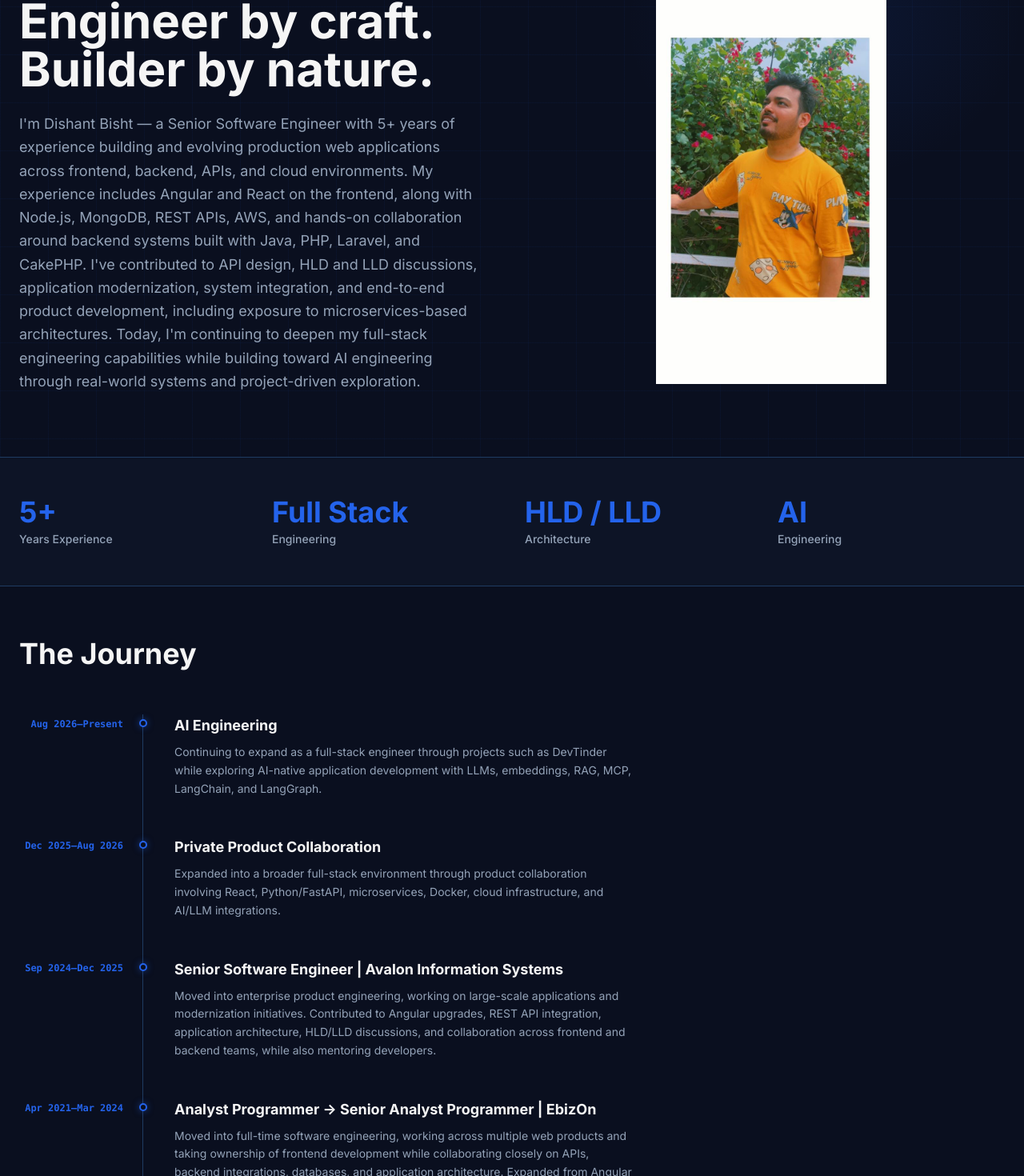
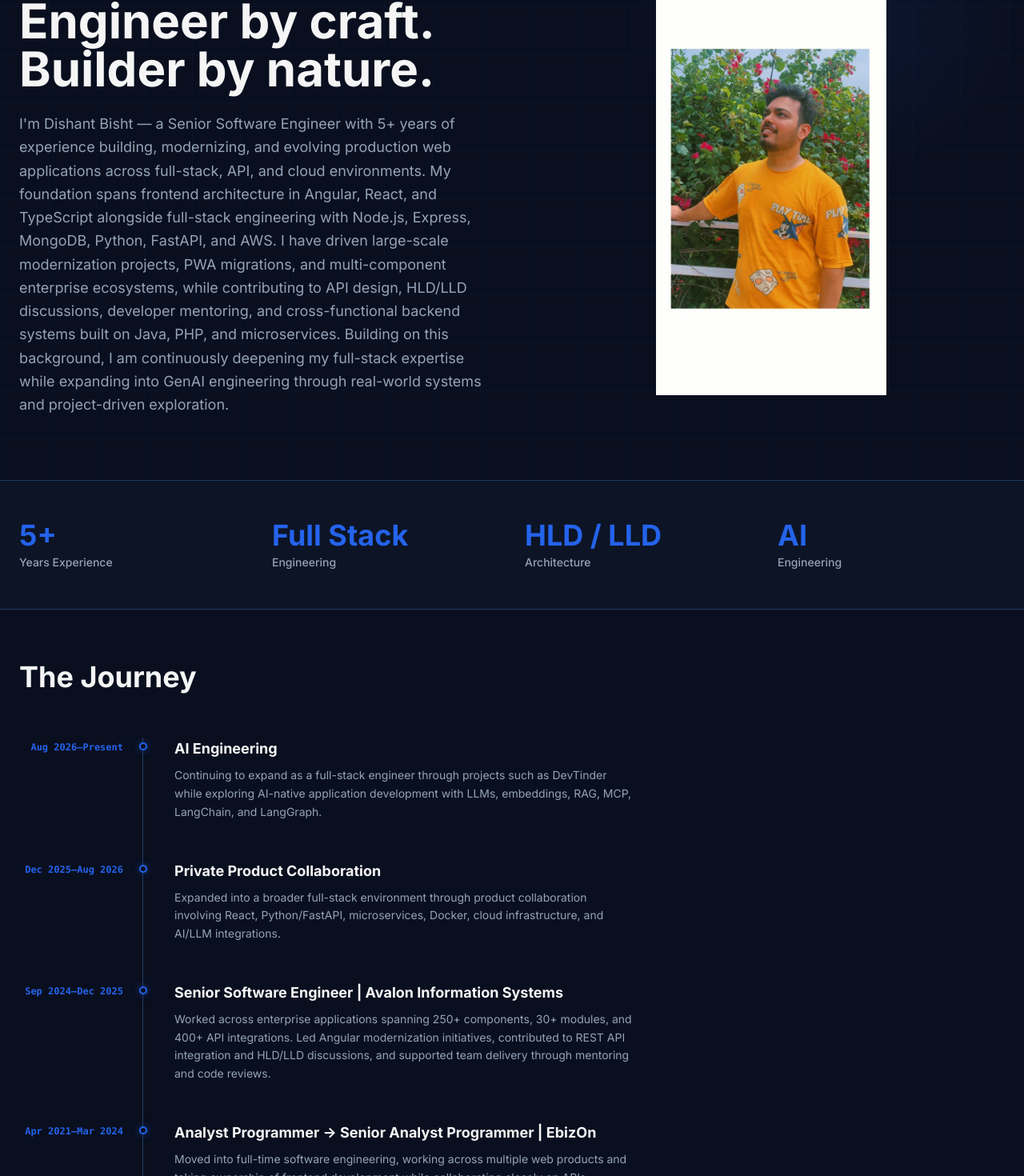
Before and after one commit to dakshbisht1999/portfolio, a React (Vite) app: page /about in a window 1280 px wide. Shown: the part 172-1642 px from the top of the page at 80% size. Built offline with nearby package versions, Linux system fonts and the light colour scheme.

Commit message:
deploy: updated the bio and experience details in about page

```diff
--- a/src/contents/content.ts
+++ b/src/contents/content.ts
@@ -260,7 +260,13 @@ export const about = {
     eyebrow: 'About me',
     headline: 'Engineer by craft. Builder by nature.',
     bio:
-      "I'm Dishant Bisht — a Senior Software Engineer with 5+ years of experience building and evolving production web applications across frontend, backend, APIs, and cloud environments. My experience includes Angular and React on the frontend, along with Node.js, MongoDB, REST APIs, AWS, and hands-on collaboration around backend systems built with Java, PHP, Laravel, and CakePHP. I've contributed to API design, HLD and LLD discussions, application modernization, system integration, and end-to-end product development, including exposure to microservices-based architectures. Today, I'm continuing to deepen my full-stack engineering capabilities while building toward AI engineering through real-world systems and project-driven exploration."
+      `
+      I'm Dishant Bisht — a Senior Software Engineer with 5+ years of experience building, modernizing, and evolving production web applications across full-stack, API, and cloud environments.
+
+      My foundation spans frontend architecture in Angular, React, and TypeScript alongside full-stack engineering with Node.js, Express, MongoDB, Python, FastAPI, and AWS. I have driven large-scale modernization projects, PWA migrations, and multi-component enterprise ecosystems, while contributing to API design, HLD/LLD discussions, developer mentoring, and cross-functional backend systems built on Java, PHP, and microservices.
+
+      Building on this background, I am continuously deepening my full-stack expertise while expanding into GenAI engineering through real-world systems and project-driven exploration.
+      `
   },
   stats: [
     { id: 'experience', value: '5+', label: 'Years Experience' },
@@ -293,7 +299,7 @@ export const about = {
         id: '4',
         year: 'Sep 2024–Dec 2025',
         title: 'Senior Software Engineer | Avalon Information Systems',
-        description: 'Moved into enterprise product engineering, working on large-scale applications and modernization initiatives. Contributed to Angular upgrades, REST API integration, application architecture, HLD/LLD discussions, and collaboration across frontend and backend teams, while also mentoring developers.',
+        description: 'Worked across enterprise applications spanning 250+ components, 30+ modules, and 400+ API integrations. Led Angular modernization initiatives, contributed to REST API integration and HLD/LLD discussions, and supported team delivery through mentoring and code reviews.',
       },
       {
         id: '5',
@@ -474,7 +480,7 @@ export const projects = {
         name: 'OpenEMIS',
         organization: 'Avalon',
         description:
-          'Contributed to the frontend ecosystem of OpenEMIS, working across multiple applications including Exams, Core, Registrations, Styleguide, and related product modules. Worked on Angular modernization, UI components, data-heavy interfaces, and frontend engineering within a large education technology platform.',
+          'Led modernization of OpenEMIS applications, upgrading legacy Angular systems from Angular 7 to Angular 20. Contributed across Exams, Core, Registrations, Styleguide, and related modules, building reusable UI components and data-heavy interfaces for a large education technology platform.',
         applications: [
           'Exams',
           'Core',
@@ -521,7 +527,7 @@ export const projects = {
         name: 'MariDeal',
         organization: 'EbizOn',
         description:
-          'Contributed to the frontend modernization of the MariDeal platform by driving a progressive migration from legacy AngularJS (converting controllers and directives) to a modern Angular 13 component-based architecture with PWA capabilities. Integrated Google OAuth authentication, multi-lingual support, and RESTful APIs communicating with a Magento backend, while utilizing Postman for end-to-end endpoint validation and handling real-time bug resolutions.',
+          'Led the migration of the MariDeal PWA from AngularJS to Angular 13, replacing legacy controllers and directives with a modern component-based architecture. Delivered PWA capabilities, integrated Google OAuth and multilingual support, and connected REST APIs to a Magento backend.',
         focus: [
           'Angular',
           'AngularJS → Angular migration',
```
